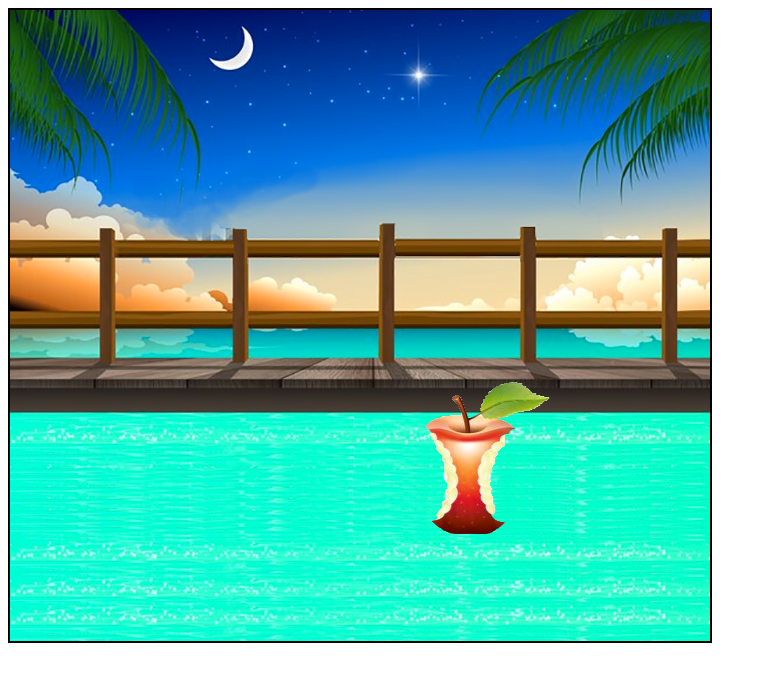
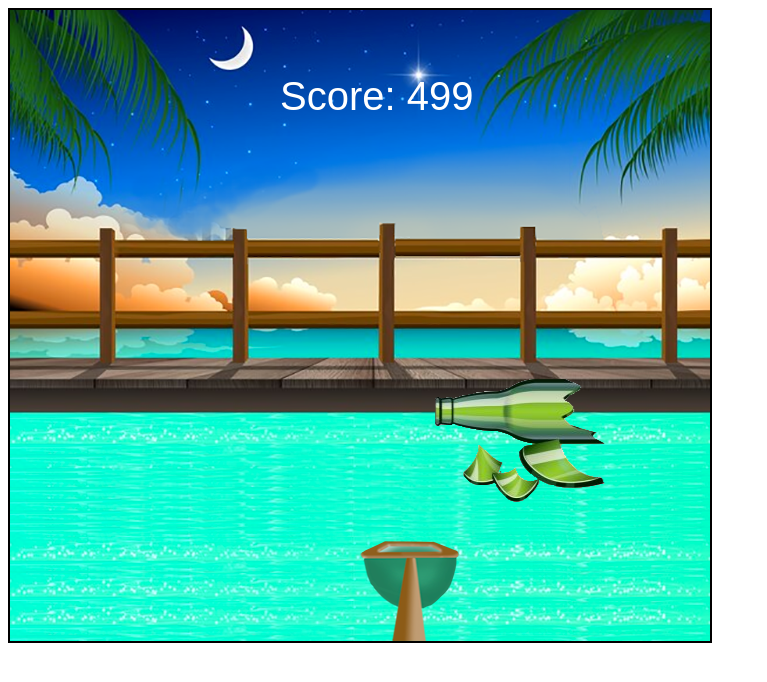
Before and after one commit to aurorecr/save-the-sea-project1-game, a plain HTML site: page index.html in a window 1280 px wide. Shown: the whole page, without its empty margins (0-767 px from the left). Drawn offline with Linux system fonts and the light colour scheme.

Commit message:
collision effect a

```diff
--- a/src/index.html
+++ b/index.html
@@ -8,7 +8,6 @@
 <body>
     <canvas id="myCanvas" width="700" height="631"></canvas>
     <script src="game.js"></script>
-    <script src="fishnet.js"></script>
     <script src="garbage.js"></script>
 </body>
 </html>
--- a/src/game.js
+++ b/src/game.js
@@ -14,10 +14,9 @@ const imgHeight = fishnet.height;
 const imgWidth = fishnet.width;
 console.log(imgHeight);
 
-let fishnetPositionY = 0;
-let fishnetPositionX = 0; //default position
-const movePositionX= 30;
-let score = 0;
+fishnetPositionY = canvasHeight - imgHeight;
+fishnetPositionX = (canvasWidth - imgWidth) / 2; //default position
+const movePositionX = 30;
 
 
 console.log("initial fishnetPositionX", fishnetPositionX);
@@ -26,14 +25,8 @@ function loadBgAndFishnet() {
     bg.addEventListener("load", function () {
         ctx.drawImage(bg, 0, 0);
         fishnet.addEventListener("load", function () {
-            fishnetPositionY = canvasHeight - imgHeight;
-            fishnetPositionX = (canvasWidth - imgWidth) / 2;
-            console.log(" loadBgAndFishnet fishnetPositionX", fishnetPositionX);
-
-            ctx.drawImage(fishnet, fishnetPositionX, fishnetPositionY);
-            ctx.fillStyle= "purple";
-            ctx.font = "20px Arial";
-            ctx.fillText("Score: " + score, 0, 20);
+        console.log(" loadBgAndFishnet fishnetPositionX", fishnetPositionX);
+        ctx.drawImage(fishnet, fishnetPositionX, fishnetPositionY);
         })
     })
 
@@ -45,8 +38,9 @@ function handleKeydownEvent(event) {
         ctx.clearRect(0, 0, canvasWidth, canvasHeight);
         ctx.drawImage(bg, 0, 0);
 
-        // console.log("handleKeydownEvent fishnetPositionX", fishnetPositionX);
-        // console.log("fishnet.width", fishnet.width / 2);
+        console.log("handleKeydownEvent fishnetPositionX", fishnetPositionX);
+        console.log("fishnet.width", fishnet.width / 2);
+
         if (fishnetPositionX > 0) {
             fishnetPositionX = fishnetPositionX - movePositionX;
         }
--- a/src/garbage.js
+++ b/src/garbage.js
@@ -1,8 +1,10 @@
 this.garb1 = new Image();
 this.garb1.src = "../img/garb1.png";
 
-this.garb2 = new Image();
-this.garb1.src = "../img/garb2.png";
+this.saved = new Image();
+this.saved.src = "../img/saved.png";
+
+this.splash = new Audio ("../sounds/splash.mp3")
 
 const garb1Width = garb1.width;
 
@@ -10,34 +12,58 @@ let garb1PositionX = 50;
 let garb1PositionY = 0;
 var downY = 2;
 
+let fishnetPositionY = canvasHeight - imgHeight - 100;
+let fishnetPositionX = (canvasWidth - imgWidth)/ 2; //default position
+
+let score = 0;
+
 function loadGarb1() {
       //  garb1PositionX = canvasWidth + garb1Width;
         console.log ("position x of garb1",garb1PositionX);
         ctx.drawImage(garb1, garb1PositionX, garb1PositionY);
+}
 
-}
+
 function ImagesTouching(x1, y1, img1, x2, y2, img2) {
     //
-    // This function detects whether two images are touching - very useful function
+    // This function detects whether two images are touching
     //
     if (x1 >= x2+img2.width || x1+img1.width <= x2) return false;   // too far to the side
     if (y1 >= y2+img2.height || y1+img1.height <= y2) return false; // too far above/below
     return true;                                                    // otherwise, overlap
     }
 
+function sound(){
+    this.splash.volume = 0.1;
+    // this.splash.currentTime = 0;
+    this.splash.play();
+}
+
 function moveGarb1(){
     ctx.clearRect(0, 0, canvasWidth, canvasHeight);
     loadGarb1()
     ctx.drawImage(bg, 0, 0);
-   ctx.drawImage(fishnet, fishnetPositionX, fishnetPositionY);
+    console.log('fish x', fishnetPositionX);
+    console.log('fish y', fishnetPositionY);
+    ctx.drawImage(fishnet, fishnetPositionX, fishnetPositionY);
     ctx.drawImage(garb1, garb1PositionX, garb1PositionY);;
     garb1PositionY += downY;
 
-    if (ImagesTouching(fishnetPositionX, fishnetPositionY,fishnet,garb1PositionX, garb1PositionY,garb1)){
-        console.log("Jackpot");
-        score += 1;
+     // SCORE text
+     ctx.fillStyle= "white";
+     ctx.font = "40px Arial";
+     ctx.fillText("Score: " + score, 270 , 100);
+     console.log('text', score)
+     score++;
+
+    // ---- COLISION  --- Appliying function "ImagesTouching" (x1, y1, img1, x2, y2, img2) ...
+     if (ImagesTouching(fishnetPositionX, fishnetPositionY,fishnet,garb1PositionX, garb1PositionY,garb1)){
+        //
+        ctx.drawImage(saved,fishnetPositionX, (fishnetPositionY - imgHeight) - 100);
+        sound();
+
     }
-
+    // Garbage folling randomly
     if (garb1PositionY > canvasHeight ){
         garb1PositionY = 0;
         garb1PositionX = Math.random() * (canvasWidth - garb1Width);
```
Also changed, not shown: img/garb2.png (deleted), img/saved.png (added), 5 other files.
